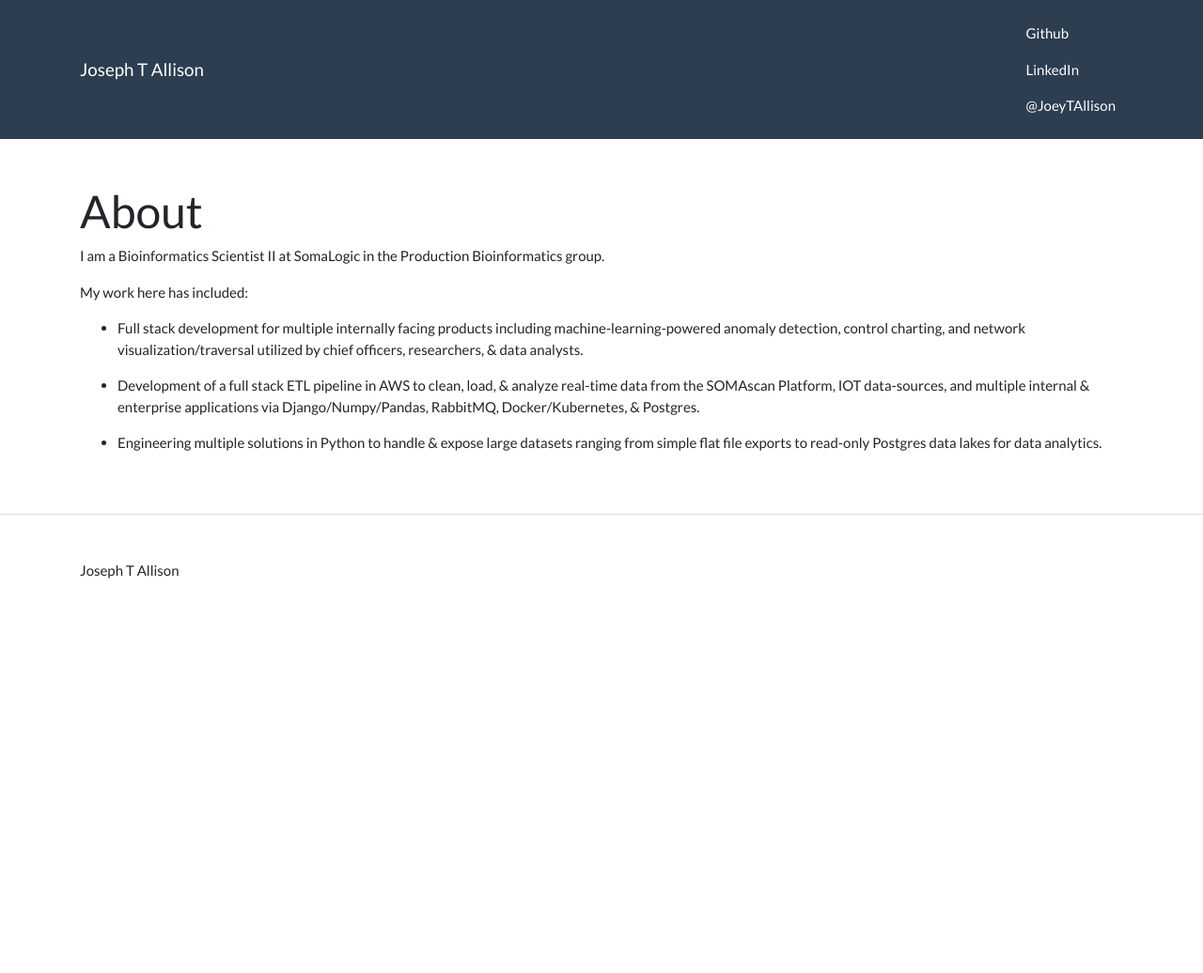
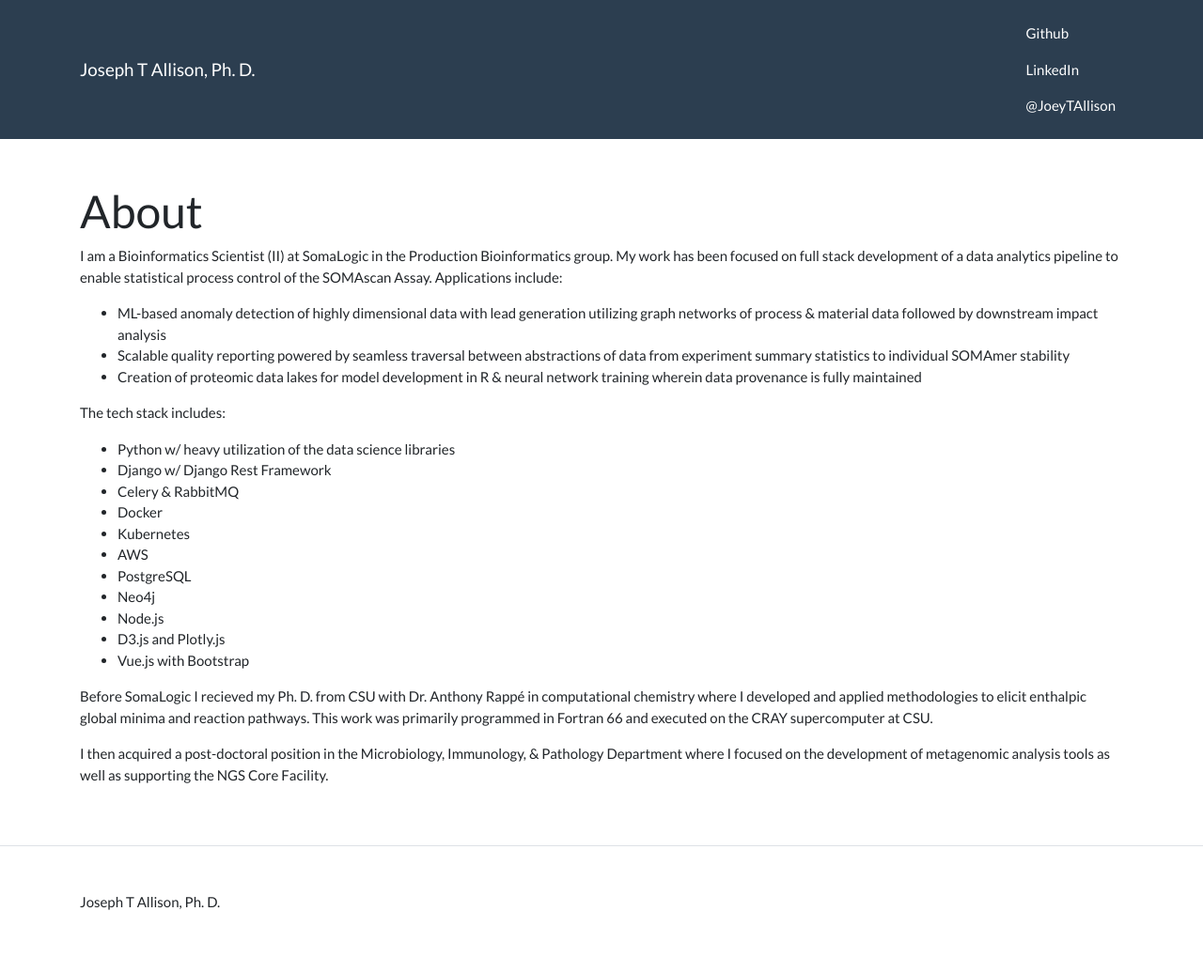
Before and after one commit to josephtallison/josephtallison.github.io, a Jekyll site: the page built from index.md, in a window 1280 px wide. Shown: the whole page at 94% size. Built offline with Jekyll 4.4.1, drawn with Linux system fonts in a browser that asks for light colours; before the commit the page ends 900 px from its top, so only the background shows below that.

Commit message:
Updated content

```diff
--- a/_config.yml
+++ b/_config.yml
@@ -13,7 +13,7 @@
 # you will see them accessed via {{ site.title }}, {{ site.email }}, and so on.
 # You can create any custom variable you would like, and they will be accessible
 # in the templates via {{ site.myvariable }}.
-title: Joseph T Allison
+title: Joseph T Allison, Ph. D.
 email: ""
 description: >- # this means to ignore newlines until "baseurl:"
 
--- a/index.md
+++ b/index.md
@@ -3,12 +3,24 @@ layout: page
 title: About
 ---
 
-I am a Bioinformatics Scientist II at SomaLogic in the Production Bioinformatics group.
+I am a Bioinformatics Scientist (II) at SomaLogic in the Production Bioinformatics group. My work has been focused on full stack development of a data analytics pipeline to enable statistical process control of the SOMAscan Assay. Applications include:
+  * ML-based anomaly detection of highly dimensional data with lead generation utilizing graph networks of process & material data followed by downstream impact analysis
+  * Scalable quality reporting powered by seamless traversal between abstractions of data from experiment summary statistics to individual SOMAmer stability
+  * Creation of proteomic data lakes for model development in R & neural network training wherein data provenance is fully maintained
 
-My work here has included:
+The tech stack includes:
+  * Python w/ heavy utilization of the data science libraries
+  * Django w/ Django Rest Framework
+  * Celery & RabbitMQ
+  * Docker
+  * Kubernetes
+  * AWS
+  * PostgreSQL
+  * Neo4j
+  * Node.js
+  * D3.js and Plotly.js
+  * Vue.js with Bootstrap
 
-* Full stack development for multiple internally facing products including machine-learning-powered anomaly detection, control charting, and network visualization/traversal utilized by chief officers, researchers, & data analysts.
+Before SomaLogic I recieved my Ph. D. from CSU with Dr. Anthony Rappé in computational chemistry where I developed and applied methodologies to elicit enthalpic global minima and reaction pathways. This work was primarily programmed in Fortran 66 and executed on the CRAY supercomputer at CSU.
 
-* Development of a full stack ETL pipeline in AWS to clean, load, & analyze real-time data from the SOMAscan Platform, IOT data-sources, and multiple internal & enterprise applications via Django/Numpy/Pandas, RabbitMQ, Docker/Kubernetes, & Postgres.
-
-* Engineering multiple solutions in Python to handle & expose large datasets ranging from simple flat file exports to read-only Postgres data lakes for data analytics.
+I then acquired a post-doctoral position in the Microbiology, Immunology, & Pathology Department where I focused on the development of metagenomic analysis tools as well as supporting the NGS Core Facility.
```
